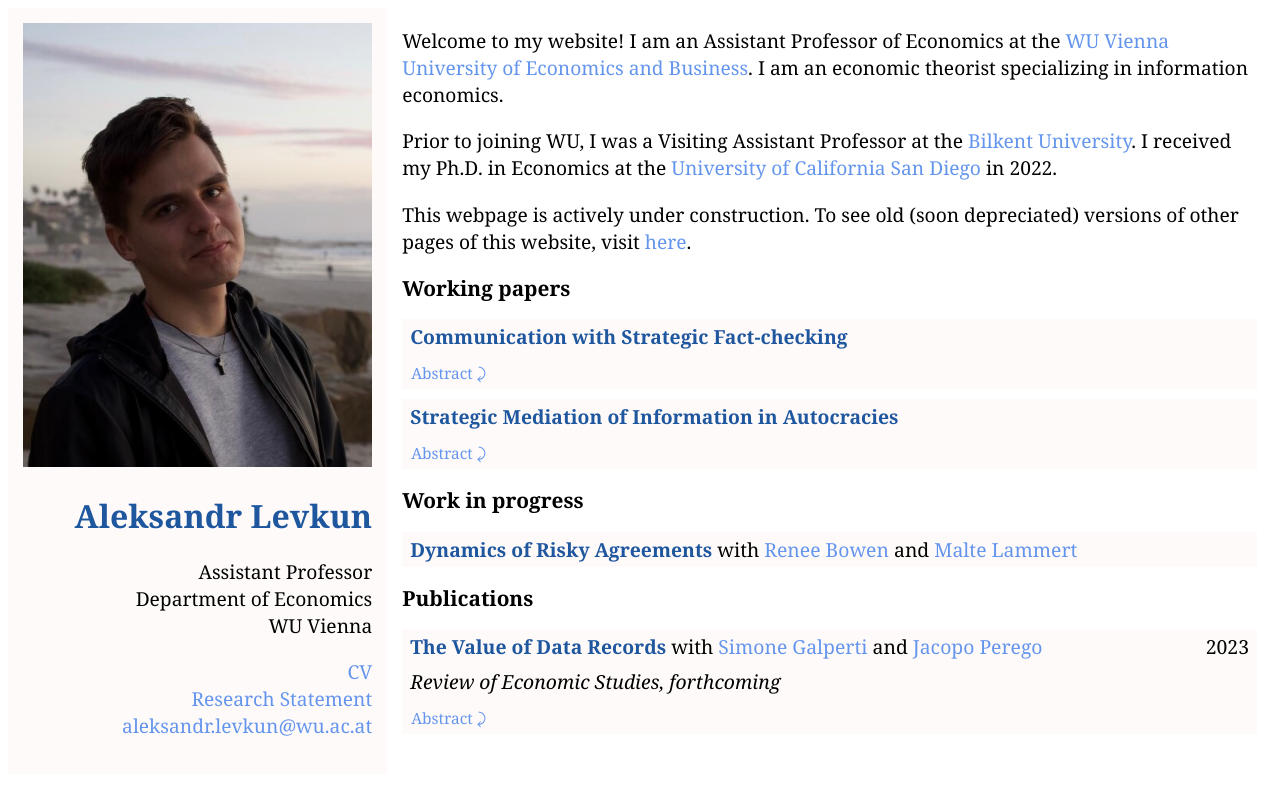
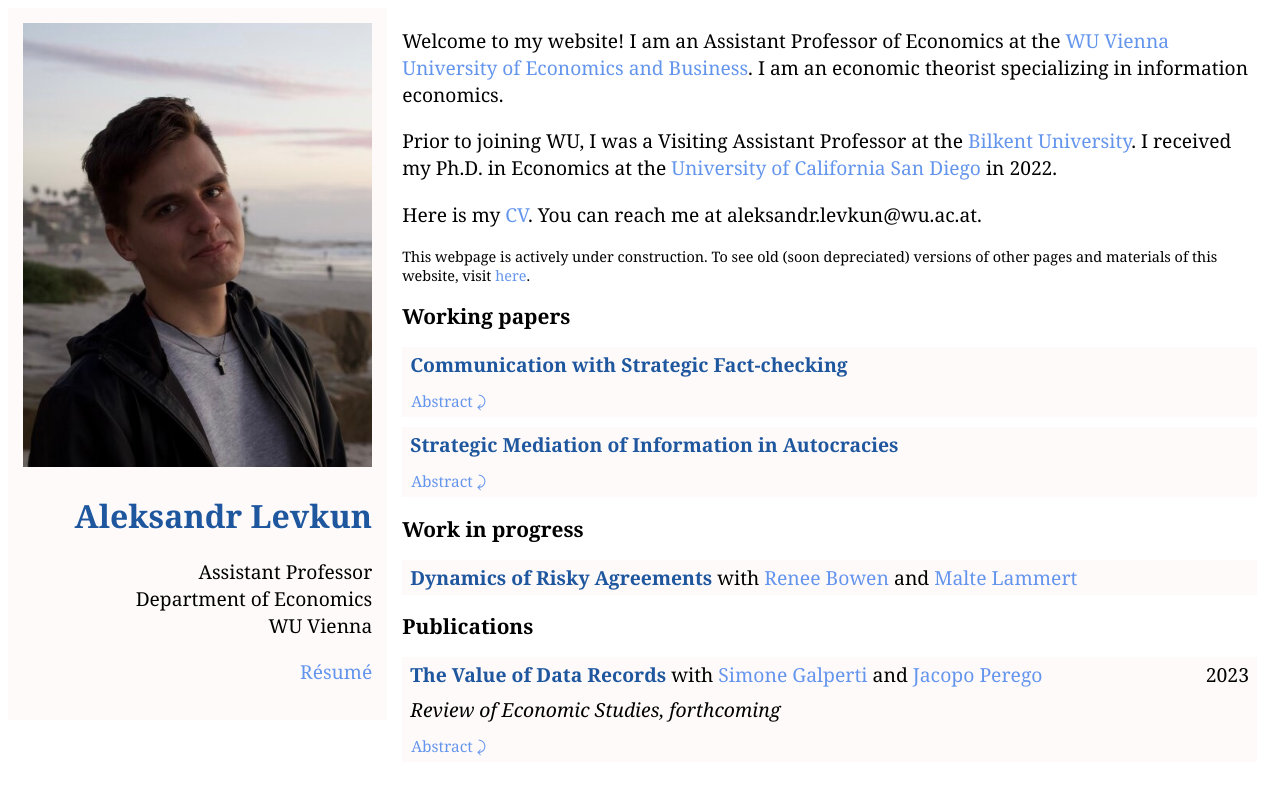
Before and after one commit to alevkun/alevkun.github.io, a Jekyll site: the page built from index.html, in a window 1280 px wide. Shown: the top 795 px of the page. Built offline with Jekyll 4.4.1, drawn with Linux system fonts in a browser that asks for light colours.

Commit message:
Update index.html

```diff
--- a/index.html
+++ b/index.html
@@ -8,18 +8,38 @@ title: Aleksandr Levkun
     <p> Assistant Professor <br>
     Department of Economics <br>
     WU Vienna </p>
-    <p> <a href="https://alevkun.github.io/assets/pdf/cv_levkun.pdf">
-	CV </a> <br>
-	<a href="https://alevkun.github.io/assets/pdf/research_levkun.pdf">Research Statement</a> <br>
-	<a href="mailto:aleksandr.levkun@wu.ac.at">aleksandr.levkun@wu.ac.at</a>
+    <p>
+	<a href="https://alevkun.github.io/assets/pdf/cv_levkun.pdf">
+	Résumé
+	</a>
+	<!-- <br> <a href="https://alevkun.github.io/assets/pdf/research_levkun.pdf">Research Statement</a> <br> -->
+	<!-- <a href="mailto:aleksandr.levkun@wu.ac.at">aleksandr.levkun@wu.ac.at</a> -->
     </p>
   </div>
   <div class="main">
-    <p>Welcome to my website! I am an Assistant Professor of Economics at the <a href="https://www.wu.ac.at/en/">WU Vienna University of Economics and Business</a>.
-	    I am an economic theorist specializing in information economics.</p>
-	<p>Prior to joining WU, I was a Visiting Assistant Professor at the <a href="https://w3.bilkent.edu.tr/bilkent/">Bilkent University</a>. I received my Ph.D. in Economics at
-	    the <a href="https://www.ucsd.edu/">University of California San Diego</a> in 2022. </p>
-    <p> This webpage is actively under construction. To see old (soon depreciated) versions of other pages of this website, visit <a href="https://alevkun.github.io/research/">here</a>. </p>
+    <p>
+	Welcome to my website!
+	I am an Assistant Professor of Economics at the
+	    <a href="https://www.wu.ac.at/en/">WU Vienna University of Economics and Business</a>.
+	I am an economic theorist specializing in information economics.
+    </p>
+    <p>
+	Prior to joining WU,
+	I was a Visiting Assistant Professor at the
+	<a href="https://w3.bilkent.edu.tr/bilkent/">Bilkent University</a>.
+	I received my Ph.D. in Economics at
+	the <a href="https://www.ucsd.edu/">University of California San Diego</a> in 2022.
+    </p>
+    <p>
+	Here is my <a href="https://alevkun.github.io/assets/pdf/cv_levkun.pdf">CV</a>.
+	You can reach me at aleksandr.levkun@wu.ac.at.
+    </p>
+    <p style="font-size:0.9em;">
+	This webpage is actively under construction.
+	To see old (soon depreciated) versions of other pages and materials of this website,
+	visit <a href="https://alevkun.github.io/research/">here</a>.
+    </p>
+
     <h2> Working papers </h2>
 
     <table style="width:100%;margin-bottom:10px;">
```
